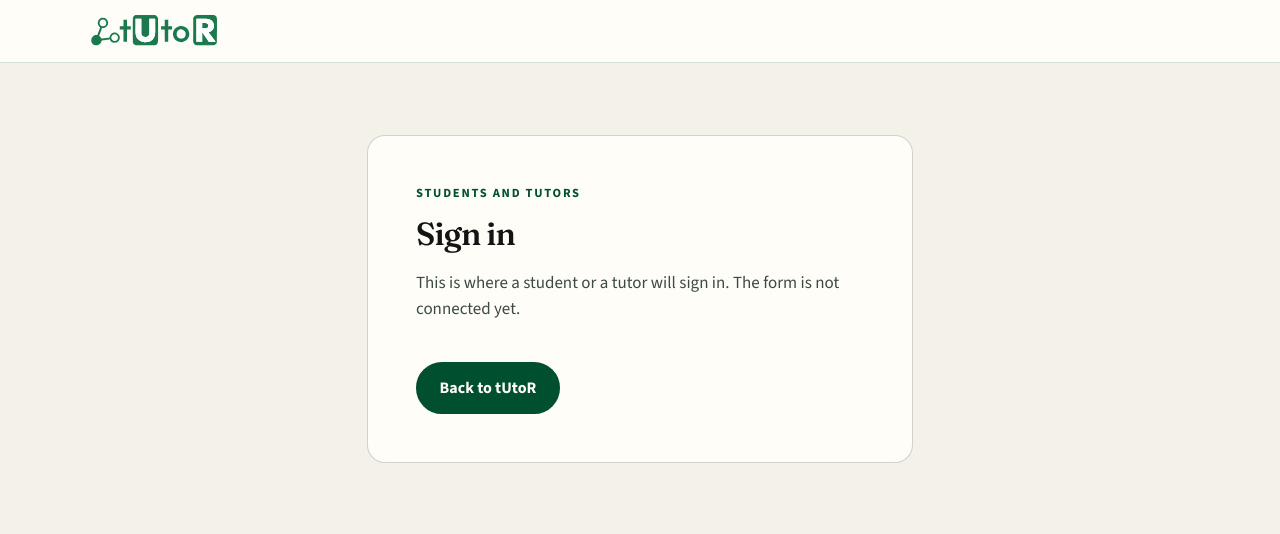
After one commit to ChettyOk/CS-476-Project, a Django app: page /login/ in a window 1280 px wide. The commit adds this page. Shown: the top 534 px of the page. Run offline with Django 5.2, Linux system fonts and the light colour scheme.

Commit message:
deleted .ds files and added login placeholder

```diff
--- a/tUtoR/urls.py
+++ b/tUtoR/urls.py
@@ -22,4 +22,5 @@ from . import views
 urlpatterns = [
     path('admin/', admin.site.urls),
     path('', views.landing, name='landing'),
+    path('login/', views.login, name='login'),
 ]
--- a/tUtoR/views.py
+++ b/tUtoR/views.py
@@ -1,4 +1,11 @@
 from django.shortcuts import render
+
+
+def login(request):
+    """Placeholder for the student and tutor sign-in page."""
+    return render(request, "login.html", {
+        "site_name": "tUtoR",
+    })
 
 
 def landing(request):
--- a/templates/landing.html
+++ b/templates/landing.html
@@ -31,6 +31,7 @@
           <li class="nav-item"><a class="nav-link" href="#students">Students</a></li>
           <li class="nav-item"><a class="nav-link" href="#tutors">Tutors</a></li>
         </ul>
+        <a class="btn btn-green rounded-pill ms-lg-3 mt-3 mt-lg-0" href="{% url 'login' %}">Sign in</a>
       </nav>
     </div>
   </header>
--- /dev/null
+++ b/templates/login.html
@@ -0,0 +1,41 @@
+{% load static %}
+<!DOCTYPE html>
+<html lang="en">
+<head>
+  <meta charset="utf-8">
+  <meta name="viewport" content="width=device-width, initial-scale=1">
+  <title>Sign in · {{ site_name }}</title>
+  <meta name="theme-color" content="#004f2e">
+  <link rel="icon" href="{% static 'img/logo-only.svg' %}" type="image/svg+xml">
+  <link rel="preconnect" href="https://fonts.googleapis.com">
+  <link rel="preconnect" href="https://fonts.gstatic.com" crossorigin>
+  <link href="https://fonts.googleapis.com/css2?family=Fraunces:opsz,wght@9..144,560;9..144,640&family=Source+Sans+3:wght@400;600;700&display=swap" rel="stylesheet">
+  <link href="https://cdn.jsdelivr.net/npm/bootstrap@5.3.3/dist/css/bootstrap.min.css" rel="stylesheet">
+  <link rel="stylesheet" href="{% static 'css/landing.css' %}">
+</head>
+<body>
+  <header class="navbar sticky-top site-header">
+    <div class="container">
+      <a class="navbar-brand py-0" href="{% url 'landing' %}">
+        <img src="{% static 'img/tutor-logo.svg' %}" alt="{{ site_name }}" width="148" height="46">
+      </a>
+    </div>
+  </header>
+  <main class="section">
+    <div class="container">
+      <div class="row justify-content-center">
+        <div class="col-md-8 col-lg-6">
+          <article class="card">
+            <div class="card-body p-4 p-md-5">
+              <p class="kicker kicker-green">Students and tutors</p>
+              <h1 class="h2">Sign in</h1>
+              <p class="card-text mt-3">This is where a student or a tutor will sign in. The form is not connected yet.</p>
+              <a class="btn btn-green rounded-pill mt-4" href="{% url 'landing' %}">Back to tUtoR</a>
+            </div>
+          </article>
+        </div>
+      </div>
+    </div>
+  </main>
+</body>
+</html>
```
Also changed, not shown: 3 other files.
